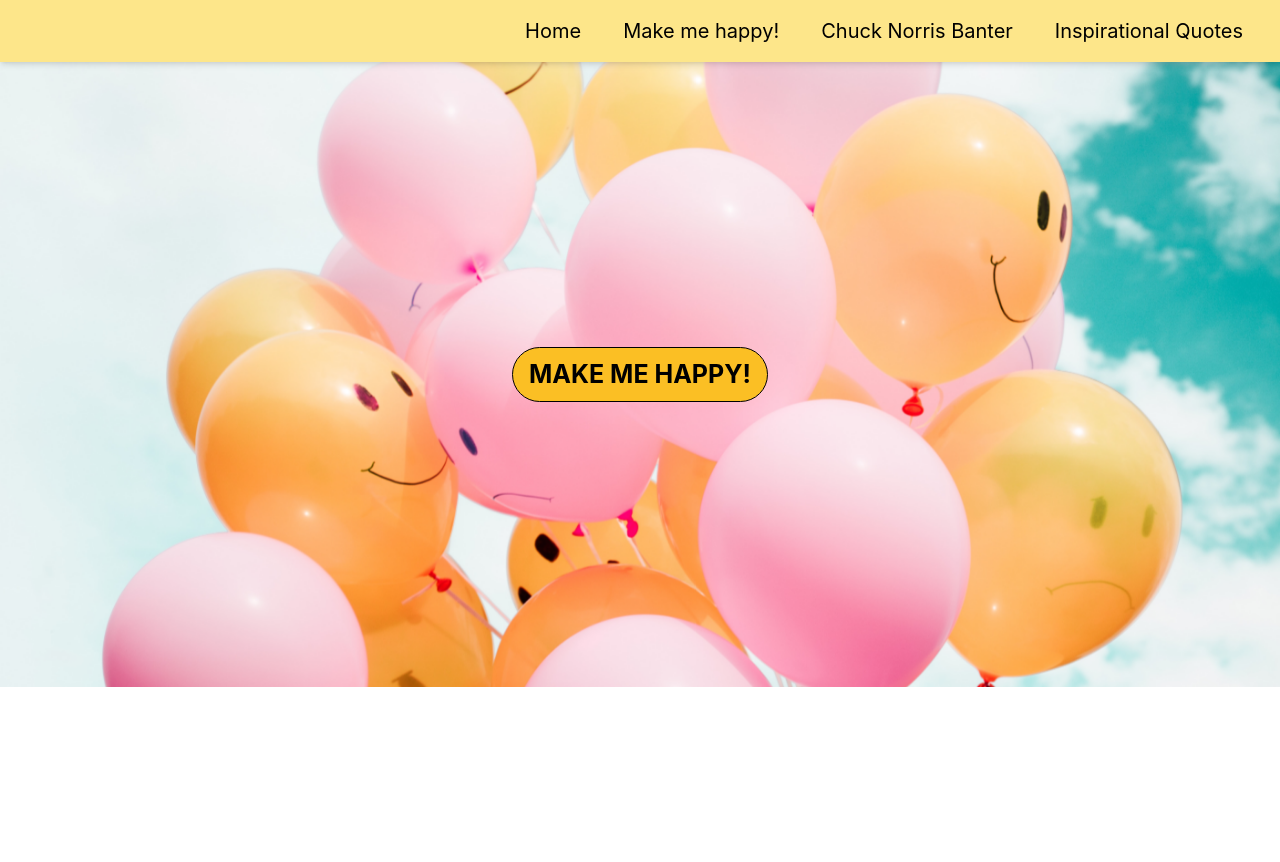
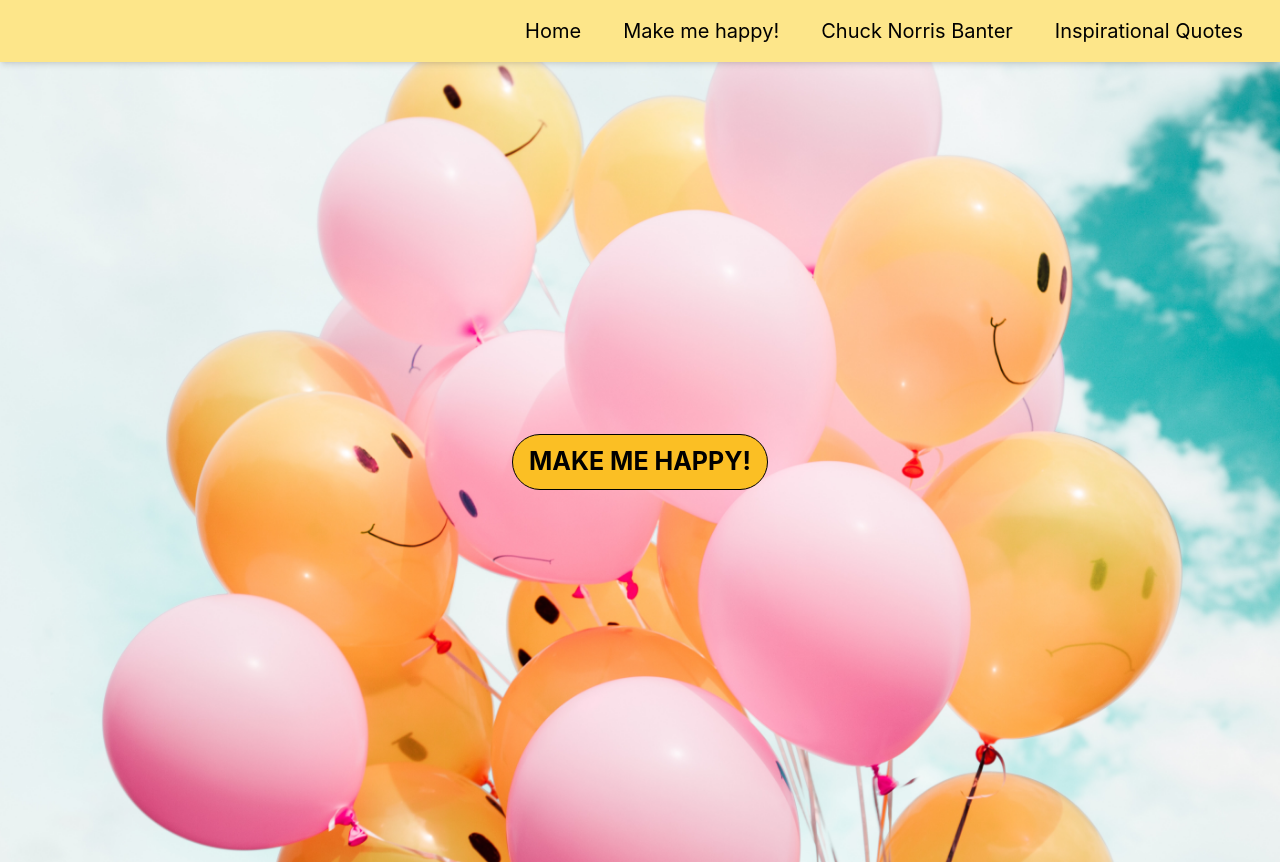
Before and after one commit to monicaclarelewis/positive-vibes, a React (Create React App) app: page / in a window 1280 px wide. Before the commit the page ends 800 px from the top, so only its background shows below. Built offline with nearby package versions, Linux system fonts and the light colour scheme; a web font is replaced by a local one.

Commit message:
background image screen size modified

```diff
--- a/src/styles/Home.css
+++ b/src/styles/Home.css
@@ -4,7 +4,7 @@
     background-size: cover;
     background-repeat: no-repeat;
     background-position: center center;
-    min-height: 625px;
+    min-height: 100vh;
     width: 100%;
     display: flex;
     align-items: center;
--- a/src/styles/Main.css
+++ b/src/styles/Main.css
@@ -4,7 +4,7 @@
     background-size: cover;
     background-repeat: no-repeat;
     background-position: center center;
-    min-height: 625px;
+    min-height: 100vh;
     width: 100%;
     display: flex;
     align-items: center;
```
